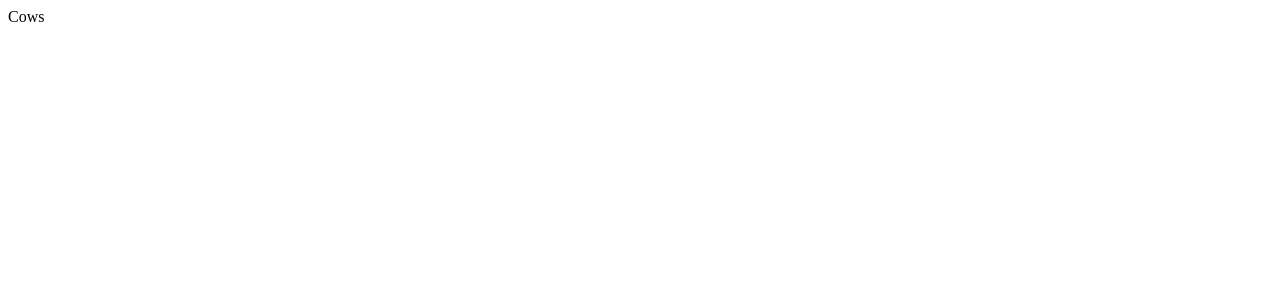
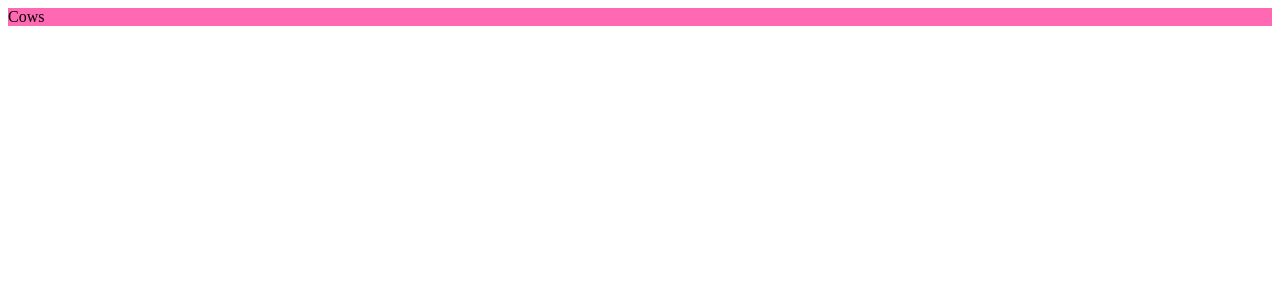
Before and after one commit to pangszenga/react-boilerplate, a React app: page /poo in a window 1280 px wide. Shown: the top 300 px of the page. Built offline with nearby package versions, Linux system fonts and the light colour scheme.

Commit message:
Add emotion --> css

```diff
--- a/babel.config.json
+++ b/babel.config.json
@@ -3,8 +3,12 @@
         "@babel/preset-env", // Make it understand newer js --> outputs common js
         [
             "@babel/preset-react", // Make it understand react --> outputs common js
-            { "runtime": "automatic" } // Makes it understand react components (jsx) --> outputs common js ; don't need to import React from react in jsx files
+            {
+                "runtime": "automatic", // Makes it understand react components (jsx) --> outputs common js; don't need to import React from react in jsx files
+                "importSource": "@emotion/react" // Make it understand emotion/react because we are using newest version of react
+            }
         ],
         "@babel/preset-typescript"
-    ]
+    ],
+    "plugins": [ "@emotion/babel-plugin" ]
 }
--- a/package.json
+++ b/package.json
@@ -17,7 +17,7 @@
     "@babel/preset-env": "^7.20.2",
     "@babel/preset-react": "^7.18.6",
     "@babel/preset-typescript": "^7.18.6",
-    "@emotion/css": "^11.10.5",
+    "@emotion/react": "^11.10.5",
     "@types/react": "^18.0.26",
     "babel-loader": "^9.1.0",
     "html-webpack-plugin": "^5.5.0",
@@ -30,6 +30,7 @@
     "webpack-dev-server": "^4.11.1"
   },
   "devDependencies": {
+    "@emotion/babel-plugin": "^11.10.5",
     "@tsconfig/create-react-app": "^1.0.3",
     "@types/react-dom": "^18.0.10",
     "@typescript-eslint/eslint-plugin": "^5.48.1",
--- a/src/app/ComponentB.tsx
+++ b/src/app/ComponentB.tsx
@@ -1,7 +1,13 @@
+import { css } from '@emotion/react'
+
 const ComponentB = () => {
-    return (
-       <div>Cows</div>
-    );
-};
+  return (
+       <div
+        css={css`
+            background-color: hotpink;
+        `}
+        >Cows</div>
+  )
+}
 
-export default ComponentB;
+export default ComponentB
--- a/tsconfig.json
+++ b/tsconfig.json
@@ -1,4 +1,5 @@
 {
     "extends": "@tsconfig/create-react-app/tsconfig.json",
+    "compilerOptions": {"jsxImportSource": "@emotion/react"},
     "include": ["src"]
 }
```
Also changed, not shown: .eslintrc.js, 2 other files (tests, documents, lock files or other folders).
